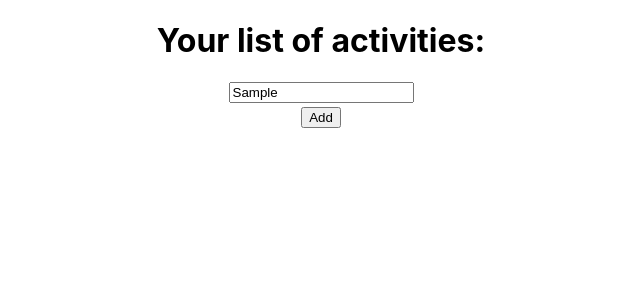
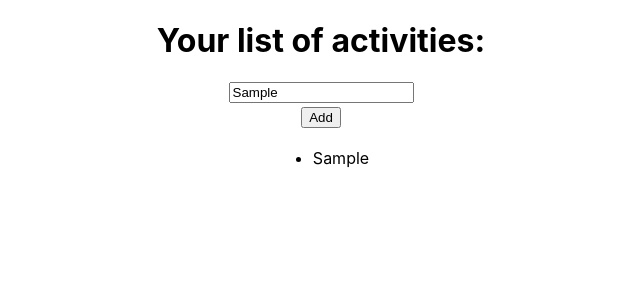
Before and after one commit to helter88/react-tsc-redux-toolkit-toDoList, a React (Create React App) app: page / in a window 1280 px wide. Both pictures are taken after typing "Sample" into the empty fields and a click on the button "Add". Shown: the top 300 px of the page, without its empty margins (319-959 px from the left). Built offline with nearby package versions, Linux system fonts and the light colour scheme.

Commit message:
display activities

```diff
--- a/src/App.tsx
+++ b/src/App.tsx
@@ -1,11 +1,14 @@
 import React, { useState } from 'react';
+import { useSelector } from 'react-redux';
 import { useDispatch } from 'react-redux';
 import './App.css';
 import {toDoActions} from './store/todoSlice'
+import {RootState} from './store/store'
 
 function App() {
   const [activity, setActivity] = useState('');
   const dispatch = useDispatch();
+  const activityList = useSelector((state: RootState)=> state.activityList);
 
   const inputHandler= (e:React.ChangeEvent<HTMLInputElement>) =>{
     setActivity(e.target.value)
@@ -15,11 +18,20 @@ function App() {
     dispatch(toDoActions.add(activity))
   }
 
+  const displayActivities = activityList?.map((item)=>{
+    return(
+      <li key={Math.random()}>{item}</li>
+    )
+  } )
+
   return (
     <div className="App">
       <h1>Your list of activities:</h1>
       <input value={activity} onChange={inputHandler} placeholder='Enter your activity'></input>
       <button onClick={addActivity}>Add</button>
+      <ul>
+        {displayActivities}
+      </ul>
     </div>
   );
 }
--- a/src/store/store.ts
+++ b/src/store/store.ts
@@ -5,4 +5,6 @@ const store = configureStore({
     reducer: toDoSlice.reducer
 })
 
+export type RootState= ReturnType<typeof store.getState>
+
 export default store;
```
